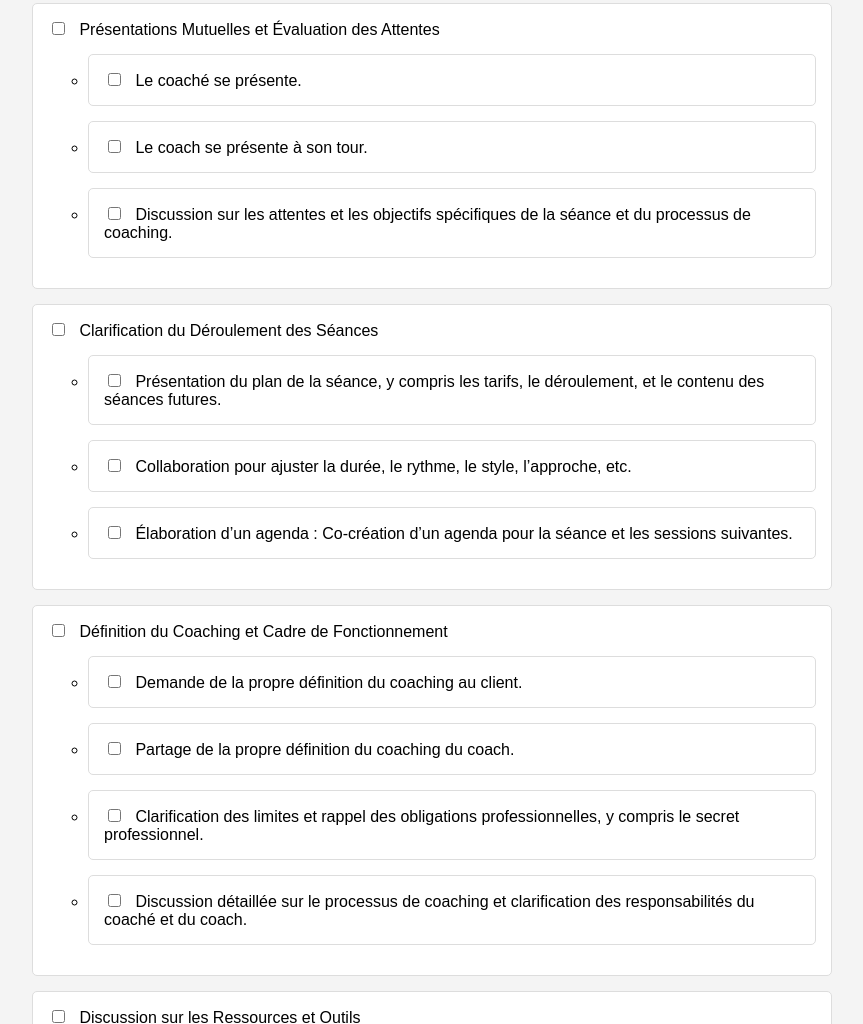
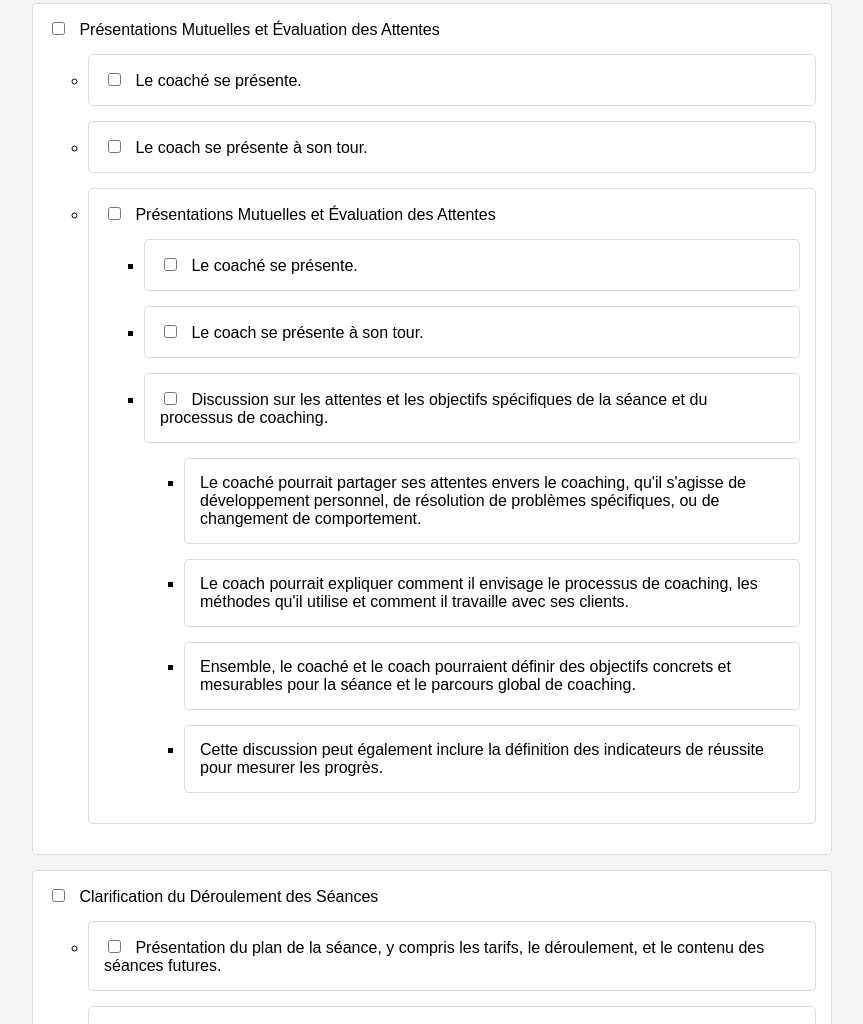
Before and after one commit to ghayfy/coaching-individuel, a plain HTML site: page index.html in a window 1280 px wide. Shown: the part 507-1531 px from the top of the page, without its empty margins (208-1071 px from the left). Drawn offline with Linux system fonts and the light colour scheme.

Commit message:
Add files via upload

```diff
--- a/index.html
+++ b/index.html
@@ -95,7 +95,20 @@ h2 {
       <ul>
         <li><input type="checkbox" onclick="toggleCheckbox(this)"> Le coaché se présente.</li>
         <li><input type="checkbox" onclick="toggleCheckbox(this)"> Le coach se présente à son tour.</li>
-        <li><input type="checkbox" onclick="toggleCheckbox(this)"> Discussion sur les attentes et les objectifs spécifiques de la séance et du processus de coaching.</li>
+        <li><input type="checkbox" onclick="toggleCheckbox(this)"> Présentations Mutuelles et Évaluation des Attentes
+          <ul>
+            <li><input type="checkbox" onclick="toggleCheckbox(this)"> Le coaché se présente.</li>
+            <li><input type="checkbox" onclick="toggleCheckbox(this)"> Le coach se présente à son tour.</li>
+            <li><input type="checkbox" onclick="toggleCheckbox(this)"> Discussion sur les attentes et les objectifs spécifiques de la séance et du processus de coaching.</li>
+              <ul>
+                <li>Le coaché pourrait partager ses attentes envers le coaching, qu'il s'agisse de développement personnel, de résolution de problèmes spécifiques, ou de changement de comportement.</li>
+                <li>Le coach pourrait expliquer comment il envisage le processus de coaching, les méthodes qu'il utilise et comment il travaille avec ses clients.</li>
+                <li>Ensemble, le coaché et le coach pourraient définir des objectifs concrets et mesurables pour la séance et le parcours global de coaching.</li>
+                <li>Cette discussion peut également inclure la définition des indicateurs de réussite pour mesurer les progrès.</li>
+              </ul>
+          </ul>
+        </li>
+
       </ul>
     </li>
     <li><input type="checkbox" onclick="toggleCheckbox(this)"> Clarification du Déroulement des Séances
```
